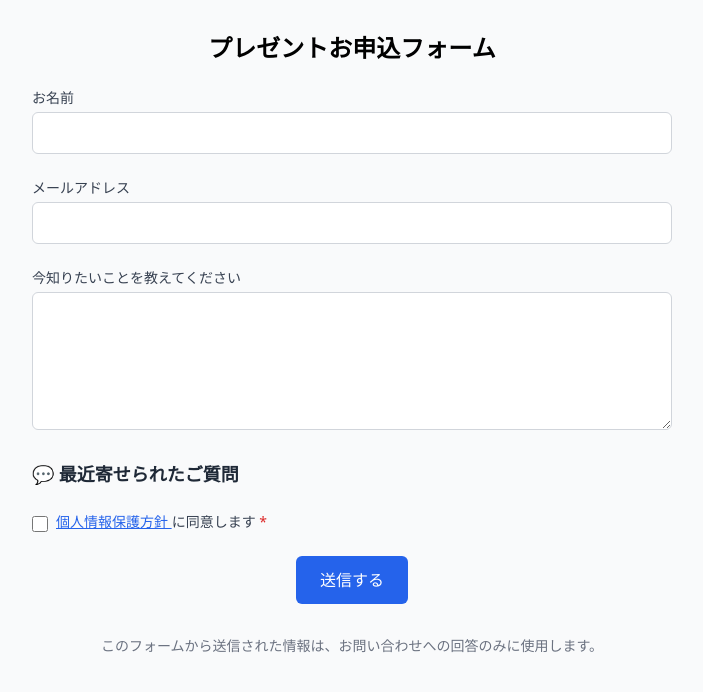
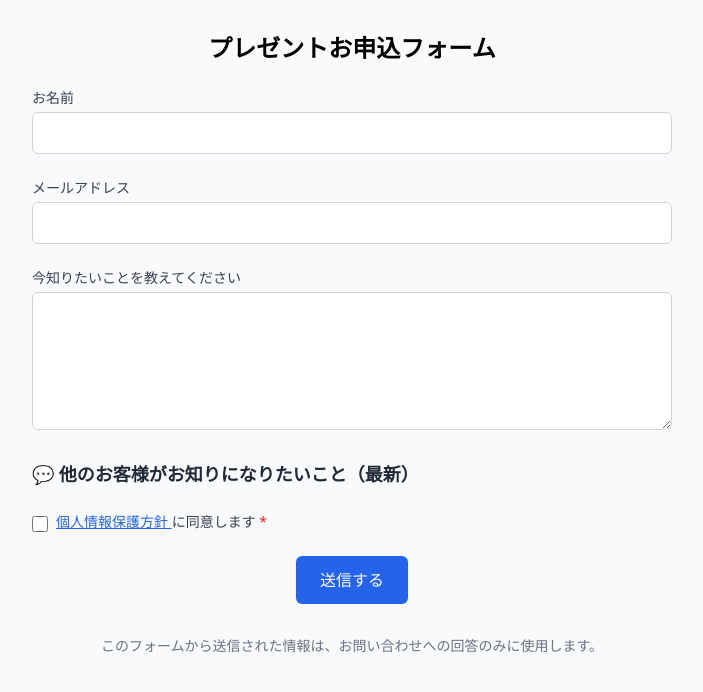
Before and after one commit to nijigaokalab/magiclamp-faq, a plain HTML site: page index.html in a window 1280 px wide. Shown: the whole page, without its empty margins (288-991 px from the left). Drawn offline with nearby package versions, Linux system fonts and the light colour scheme; no server answers.

Commit message:
Update index.html

```diff
--- a/index.html
+++ b/index.html
@@ -51,7 +51,7 @@
 
         <!-- レビュープレビュー -->
     <div id="review-section" class="mb-6">
-      <h2 class="text-lg font-semibold text-gray-800 mb-4">💬 最近寄せられたご質問</h2>
+      <h2 class="text-lg font-semibold text-gray-800 mb-4">💬 他のお客様がお知りになりたいこと（最新）</h2>
       <div id="review-list" class="space-y-4"></div>
     </div>
 
```
